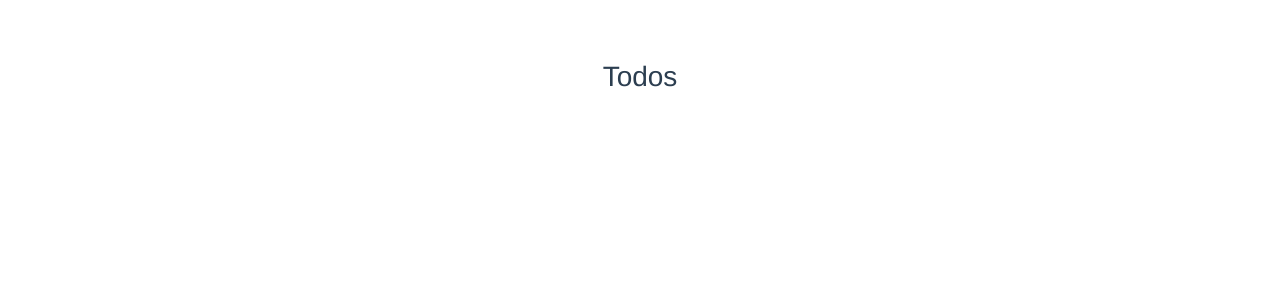
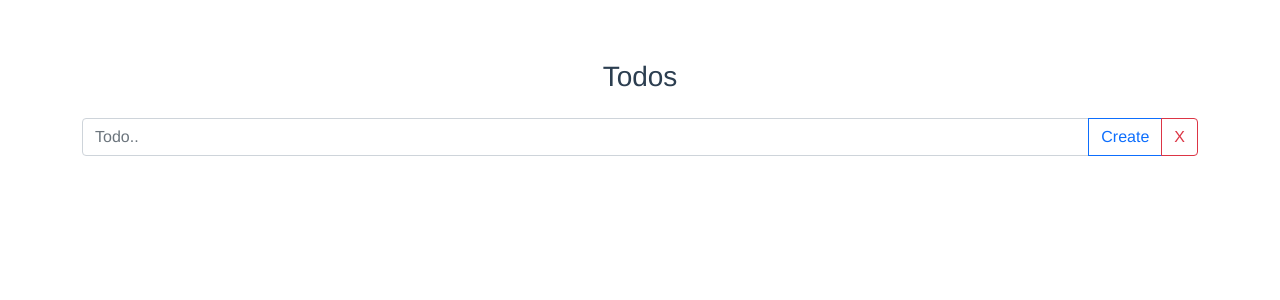
Before and after one commit to sevkioruc/todo-testing-study-fe, a Vue app: page / in a window 1280 px wide. Shown: the top 300 px of the page. Built offline with nearby package versions, Linux system fonts and the light colour scheme.

Commit message:
Layout tests added

```diff
--- a/src/components/Todo.vue
+++ b/src/components/Todo.vue
@@ -1,6 +1,15 @@
 <template>
-  <div>
-    <h3>Todos</h3>
+  <div class="container">
+    <div class="row">
+      <h3>Todos</h3>
+    </div>
+    <div class="row mt-3 mb-3">
+      <div class="input-group">
+        <input type="text" class="form-control" placeholder="Todo.." />
+        <button class="btn btn-outline-primary" type="button">Create</button>
+        <button class="btn btn-outline-danger" type="button">X</button>
+      </div>
+    </div>
   </div>
 </template>
 
```
Also changed, not shown: 1 other file (tests, documents, lock files or other folders).
